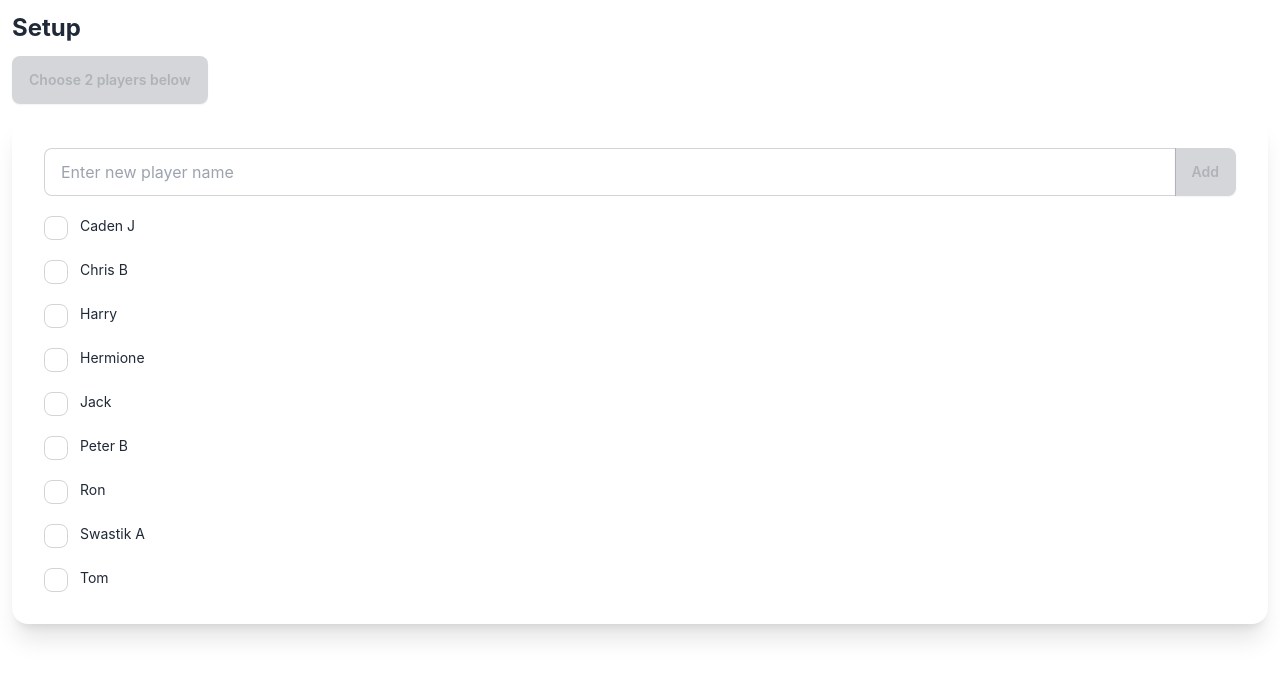
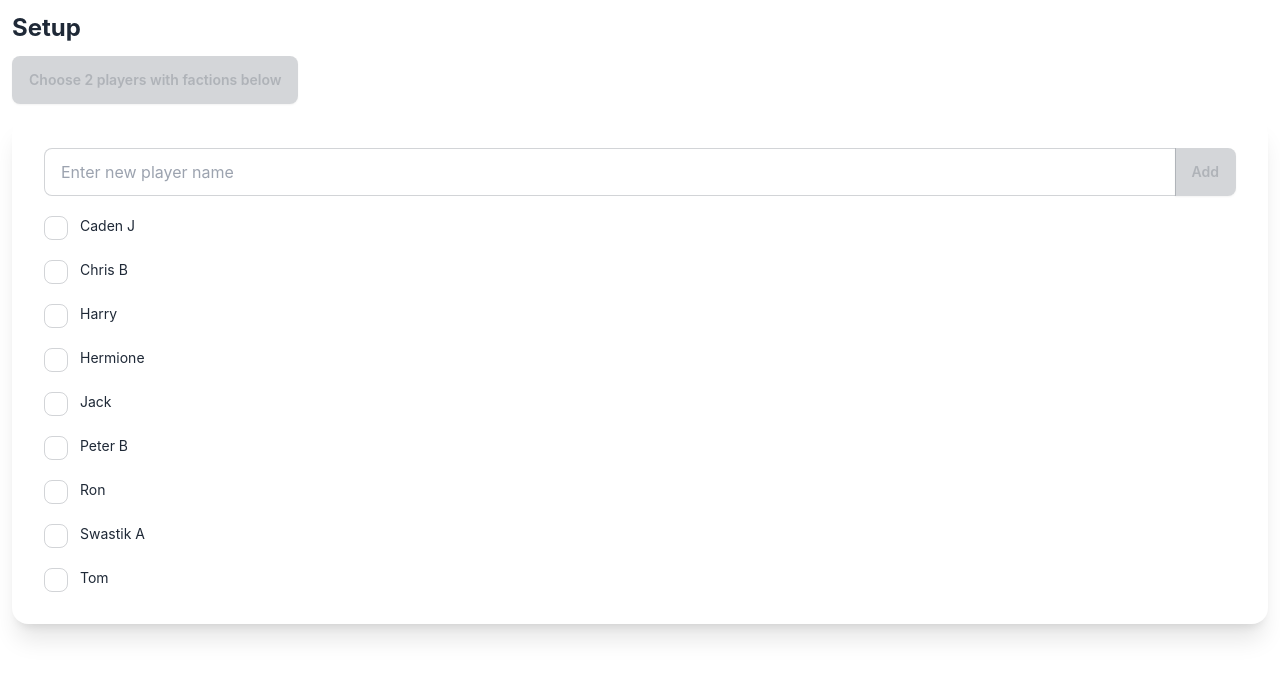
Before and after one commit to tsteelematc/tca-sw-deckbuilding, a React (Create React App) app: page /#/setup in a window 1280 px wide. Shown: the top 678 px of the page. Built offline with nearby package versions, Linux system fonts and the light colour scheme.

Commit message:
Improved Start Playing validation including faction...
Maybe not perfect, but hopefully workable ! ! !

```diff
--- a/src/Setup.tsx
+++ b/src/Setup.tsx
@@ -61,7 +61,10 @@ export const Setup: React.FC<SetupProps> = ({
         setNewPlayerName("");
     };
 
-    const twoPlayersChosen = availablePlayers.filter(x => x.checked).length === 2;
+    const twoPlayersAndFactionsChosen =
+        availablePlayers.filter(x => x.checked).length === 2
+        && availablePlayers.filter(x => x.checked && x.faction).length === 2
+    ;
 
     const setPlayerFaction = (playerName: string, faction: Faction) => setAvailablePlayers(
         availablePlayers.map(x =>({
@@ -81,7 +84,7 @@ export const Setup: React.FC<SetupProps> = ({
             </h1>
             <button
                 className="btn btn-primary mb-3"
-                disabled={!twoPlayersChosen}
+                disabled={!twoPlayersAndFactionsChosen}
                 onClick={() => {
                     setCurrentPlayers(
                         availablePlayers
@@ -96,8 +99,8 @@ export const Setup: React.FC<SetupProps> = ({
                 }}
             >
                 {
-                    !twoPlayersChosen
-                        ? "Choose 2 players below"
+                    !twoPlayersAndFactionsChosen
+                        ? "Choose 2 players with factions below"
                         : "Start Playing"
                 }
             </button>
```
